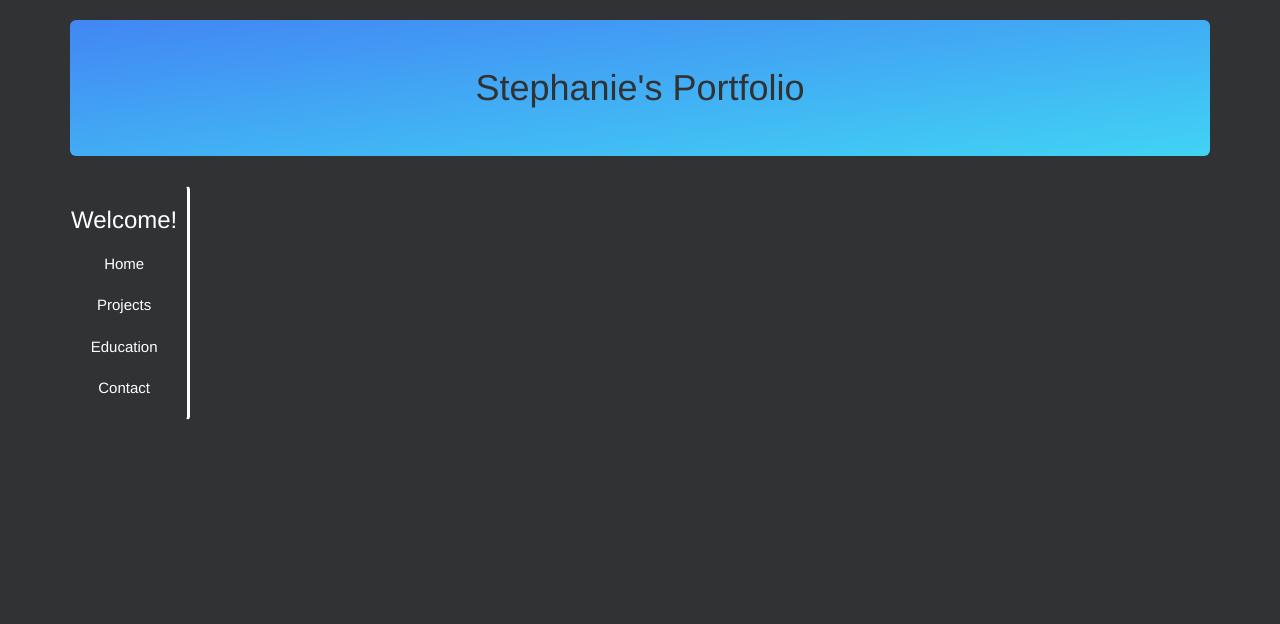
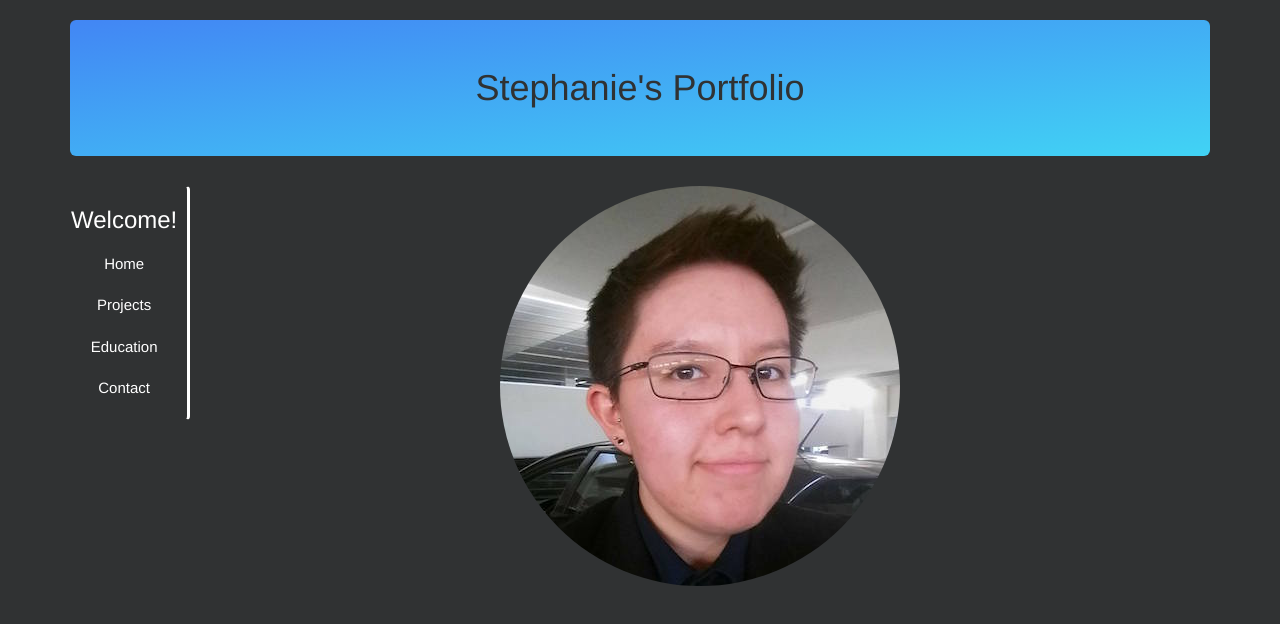
Before and after one commit to eyesicedover/portfolio-landing, a plain HTML site: page index.html in a window 1280 px wide. Drawn offline with Linux system fonts and the light colour scheme.

Commit message:
add picture myface1

```diff
--- a/index.html
+++ b/index.html
@@ -18,6 +18,8 @@
         </ul>
       </div>
 
+      <img src="img/myface1.jpg" class="img-circle center-block" alt="Picture of a woman named Stephanie">
+
     </div>
   </body>
 <html>
```
Also changed, not shown: img/myface1.jpg (added), img/myface2.jpg (added).
